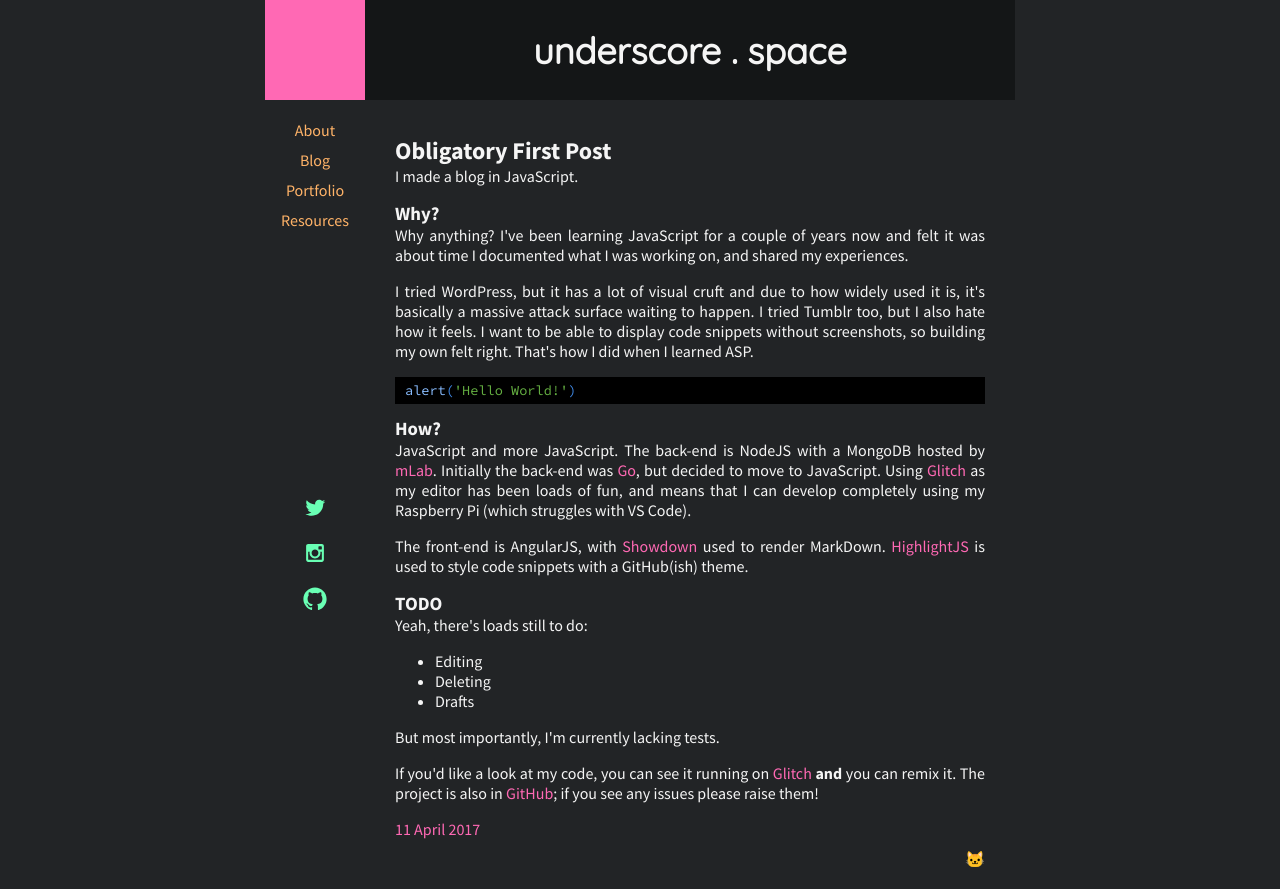
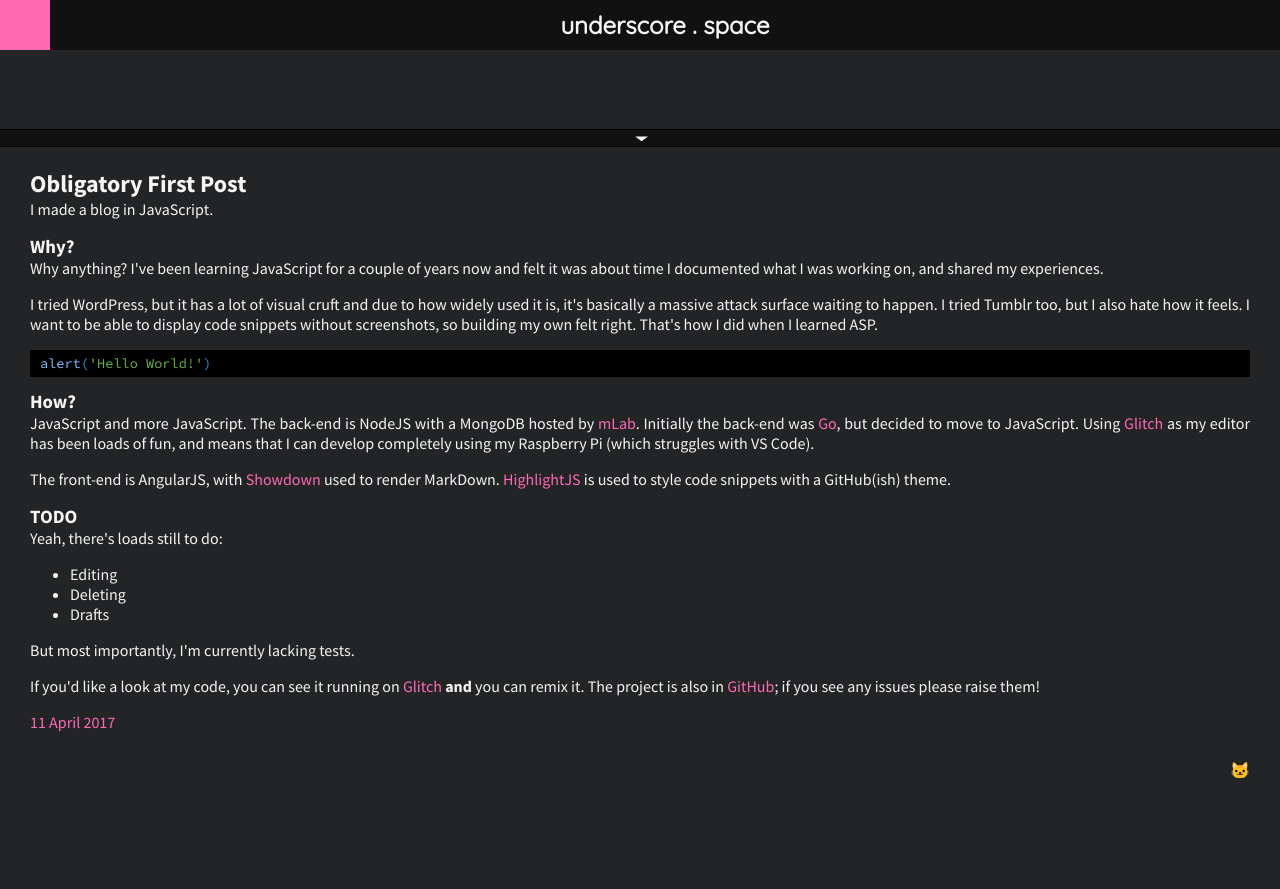
Before and after one commit to underscoredotspace/blog-grid, a website built with Parcel: page app/index.html in a window 1280 px wide. After the commit the page ends 800 px from the top, so only its background shows below. Built offline with nearby package versions, Linux system fonts and the light colour scheme.

Commit message:
publish only

```diff
--- a/app/index.html
+++ b/app/index.html
@@ -15,17 +15,16 @@
     <div id="logo"></div>
     <header><span>underscore . space</span></header>
 
+    <input type="checkbox" id="menuvis">
+
     <div class="menu-control">
-      <label class="hamburger" for="menuvis">
-        <svg viewBox="0 0 20 18">
-          <rect y="2" width="20" height="2"/>
-          <rect y="8" width="20" height="2"/>
-          <rect y="14" width="20" height="2" />
+      <label for="menuvis">
+        <svg viewBox="0 0 5 3" class="hamburger">
+          <polygon points="1,1 5,1 3,2.5 1,1"/>
         </svg>
       </label>
     </div>
 
-    <input type="checkbox" id="menuvis">
     <nav>
       <div class="here">
         <a href="#">About</a>
--- a/app/style.scss
+++ b/app/style.scss
@@ -1,4 +1,4 @@
-$c-head: rgba(0, 0, 0, 0.4);
+$c-head: #111;
 $c-body: #222426;
 $c-text: #f5f5f5;
 $c-pink: #ff69b4;
@@ -7,7 +7,7 @@
 $c-green: #69FFB4;
 $c-blue: #68b3ff;
 $max-width: 750px;
-$break-big: 600px;
+$break-big: 1600px;
 
 body {
   font-family: 'Source Sans Pro';
@@ -25,31 +25,59 @@
 //mobile
 @media (max-width: $break-big) {
   .wrapper {
-    grid-template-areas: 'logo head' 'ham nav' 'main main' 'foot foot';
+    grid-template-areas: 'logo head' 'nav nav' 'ham ham' 'main main' 'foot foot';
     grid-template-columns: 50px auto;
-    grid-template-rows: 50px auto auto 50px;
+    grid-template-rows: 50px auto 1.5rem auto 50px;
     min-width: 270px;
   }
 
-  #logo > img {
-    display: none;
-    height: 50px;
-    width: auto;
+  #logo {
+    z-index: 1000;
   }
 
   header {
     font-size: 1.5rem;
+    z-index: 1000;
   }
 
   input#menuvis:checked ~ nav {
     display: grid;
-}
+    z-index: auto;
+    transform: translateY(0) scaleX(1);
+  }
+
+  input#menuvis:checked ~ .menu-control>label>.hamburger {
+    transform: scaleY(-1);
+  }
+
+  .menu-control {
+    border: solid black;
+    border-width: 1px 0;
+    background: $c-head;
+    height: 1em;
+    > label {
+      display: block;
+      height: 1em;
+      text-align: center;
+      > .hamburger {
+        height: 1em;
+        width: 1em;
+        fill: $c-text;
+      }
+    }
+  }
 
   nav {
-    display: none;
+    transform: translateY(-100%);
+    display: grid;
+    z-index: 0;
+    padding: 10px 20px;
     grid-template-columns: auto minmax(2rem, 6rem);
-    padding: 10px 20px;
     background: $c-head;
+    box-shadow: inset 0 5px 20px black;
+    transition-duration: 0.3s;
+    transition-delay: 0.3s;
+    transition-property: transform scale;
 
     > .here {
       display: grid;
@@ -61,10 +89,15 @@
     > .there {
       display: grid;
       grid-template-columns: repeat(auto-fill, 2rem);
+      margin-top: 5px;
       justify-content: space-around;
       align-items: center;
       text-align: center;
     }
+  }
+
+  main {
+    margin-top: 10px;
   }
 }
 //desktop
@@ -96,6 +129,10 @@
         padding: 5px 0;
       }
     }
+  }
+
+  main {
+    margin-top: 30px;
   }
 }
 
@@ -134,7 +171,6 @@
 
 .menu-control {
   grid-area: ham;
-  padding: 20px 10px;
 }
 
 input#menuvis {
@@ -143,7 +179,6 @@
 
 main {
   grid-area: main;
-  margin-top: 30px;
   padding: 0 30px;
   text-align: justify;
 }
```
Also changed, not shown: app/script.js (+8 -0 lines).
